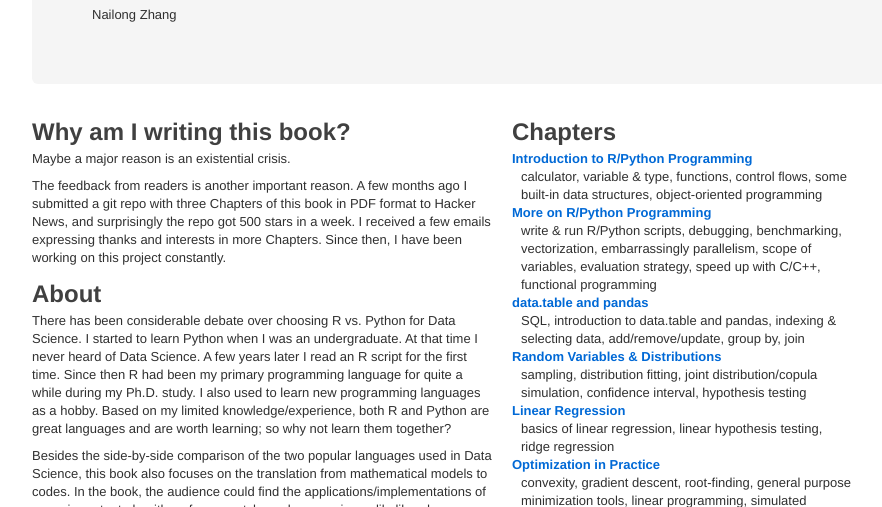
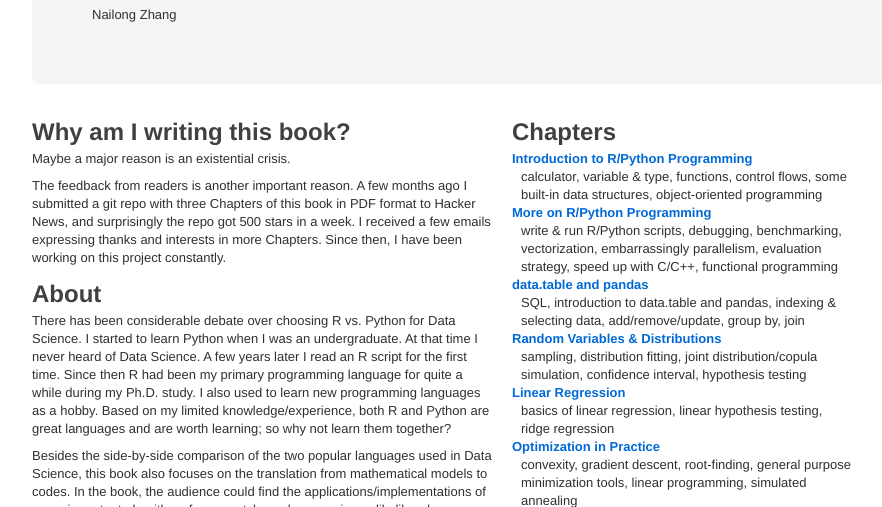
Before and after one commit to rnorm/anotherbookondatascience.github.io, a plain HTML site: page index.html in a window 1280 px wide. Shown: the part 270-777 px from the top of the page, without its empty margins (158-1040 px from the left). Drawn offline with Linux system fonts and the light colour scheme.

Commit message:
Add files via upload

```diff
--- a/index.html
+++ b/index.html
@@ -82,7 +82,7 @@
                 <dd>calculator, variable & type, functions, control flows, some built-in data structures, object-oriented programming</dd>
 
                 <dt><a href="chapter2.html">More on R/Python Programming</a></dt>
-                <dd>write & run R/Python scripts, debugging, benchmarking, vectorization, embarrassingly parallelism, scope of variables, evaluation strategy, speed up with C/C++, functional programming</dd>
+                <dd>write & run R/Python scripts, debugging, benchmarking, vectorization, embarrassingly parallelism, evaluation strategy, speed up with C/C++, functional programming</dd>
 
                 <dt><a href="chapter3.html">data.table and pandas</a></dt>
                 <dd>SQL, introduction to data.table and pandas, indexing & selecting data, add/remove/update, group by, join</dd>
```
